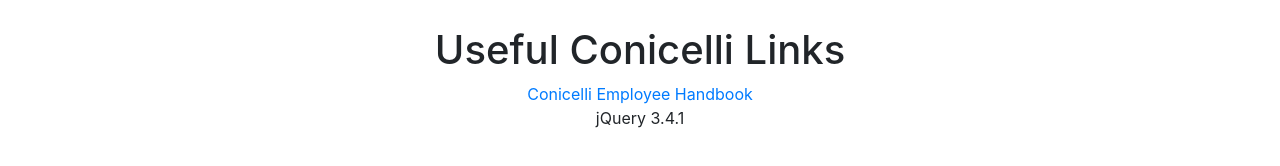
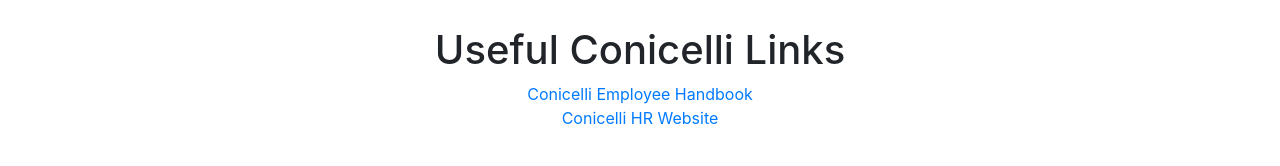
Before and after one commit to spartanboosts/spartanboosts.github.io, a website: page links.html in a window 1280 px wide. Shown: the part 280-446 px from the top of the page. Drawn offline with Linux system fonts and the light colour scheme.

Commit message:
Update links.html

```diff
--- a/links.html
+++ b/links.html
@@ -71,7 +71,7 @@
         <h1 class="mt-5">Useful Conicelli Links</h1>
         <ul class="list-unstyled">
           <li><a href="documents\Employee-Handbook-V2020-09.pdf">Conicelli Employee Handbook</a></li>
-          <li>jQuery 3.4.1</li>
+          <li><a href="https://secure6.saashr.com/ta/6176507.login?rnd=WQC">Conicelli HR Website</a></li>
         </ul>
       </div>
     </div>
```
